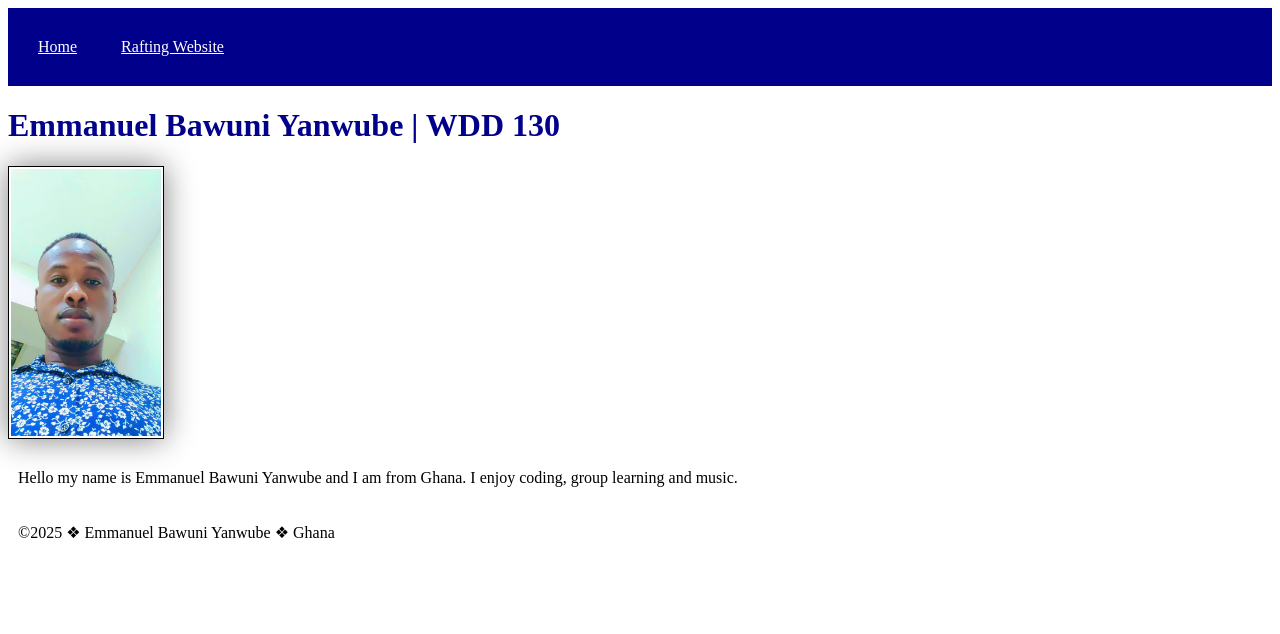
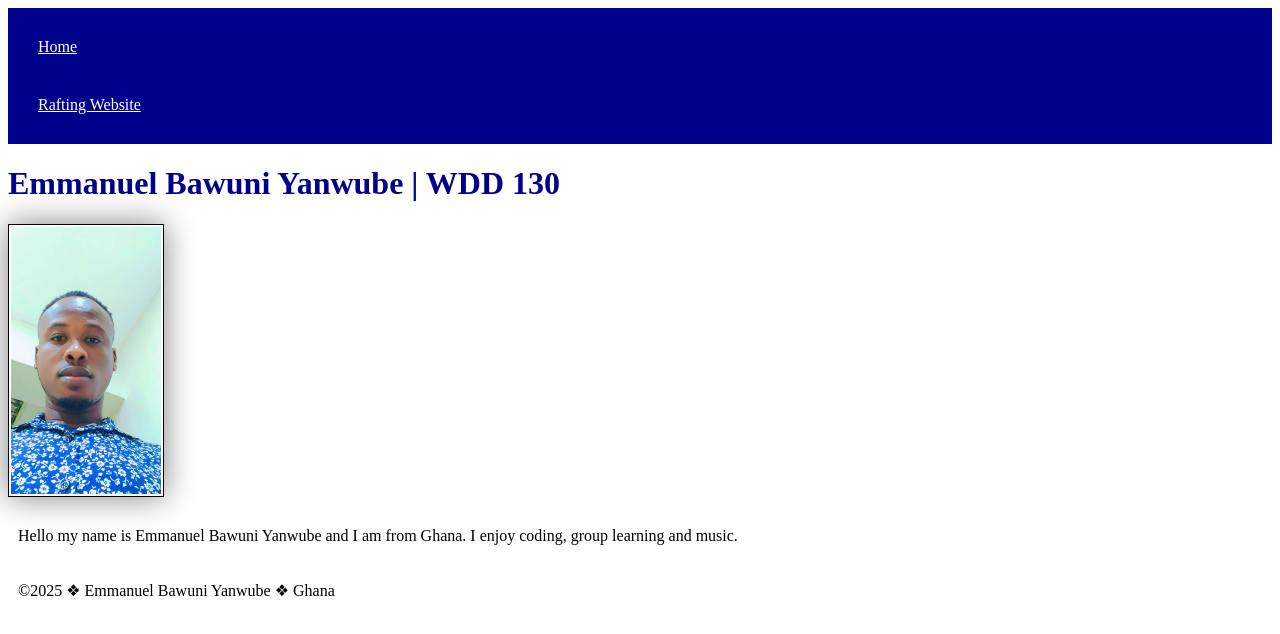
Before and after one commit to Emmanuel-Bawuni-Yanwube/wdd130, a plain HTML site: page index.html in a window 1280 px wide. Drawn offline with Linux system fonts and the light colour scheme.

Commit message:
index added

```diff
--- a/styles/styles.css
+++ b/styles/styles.css
@@ -5,8 +5,8 @@ nav {
 
 nav a {
     color: white;
-    display: inline-block;
-    /* or block, as needed */
+    display: block;
+
     padding: 20px;
 }
 
```
